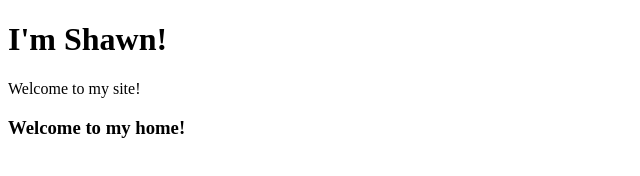
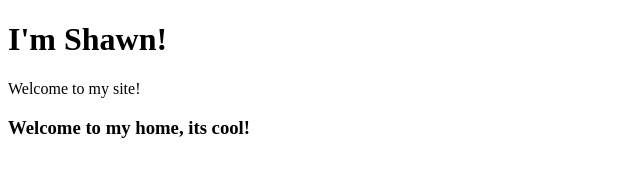
Before and after one commit to sleeptil3/git-review, a plain HTML site: page index.html in a window 1280 px wide. Shown: the full height of the page, 0-640 px from the left. Drawn offline with Linux system fonts and the light colour scheme.

Commit message:
Update index.html

```diff
--- a/index.html
+++ b/index.html
@@ -10,6 +10,6 @@
 	<body>
 		<h1>I'm Shawn!</h1>
 		<div id="greeting"></div>
-		<h3>Welcome to my home!</h3>
+		<h3>Welcome to my home, its cool!</h3>
 	</body>
 </html>
```
